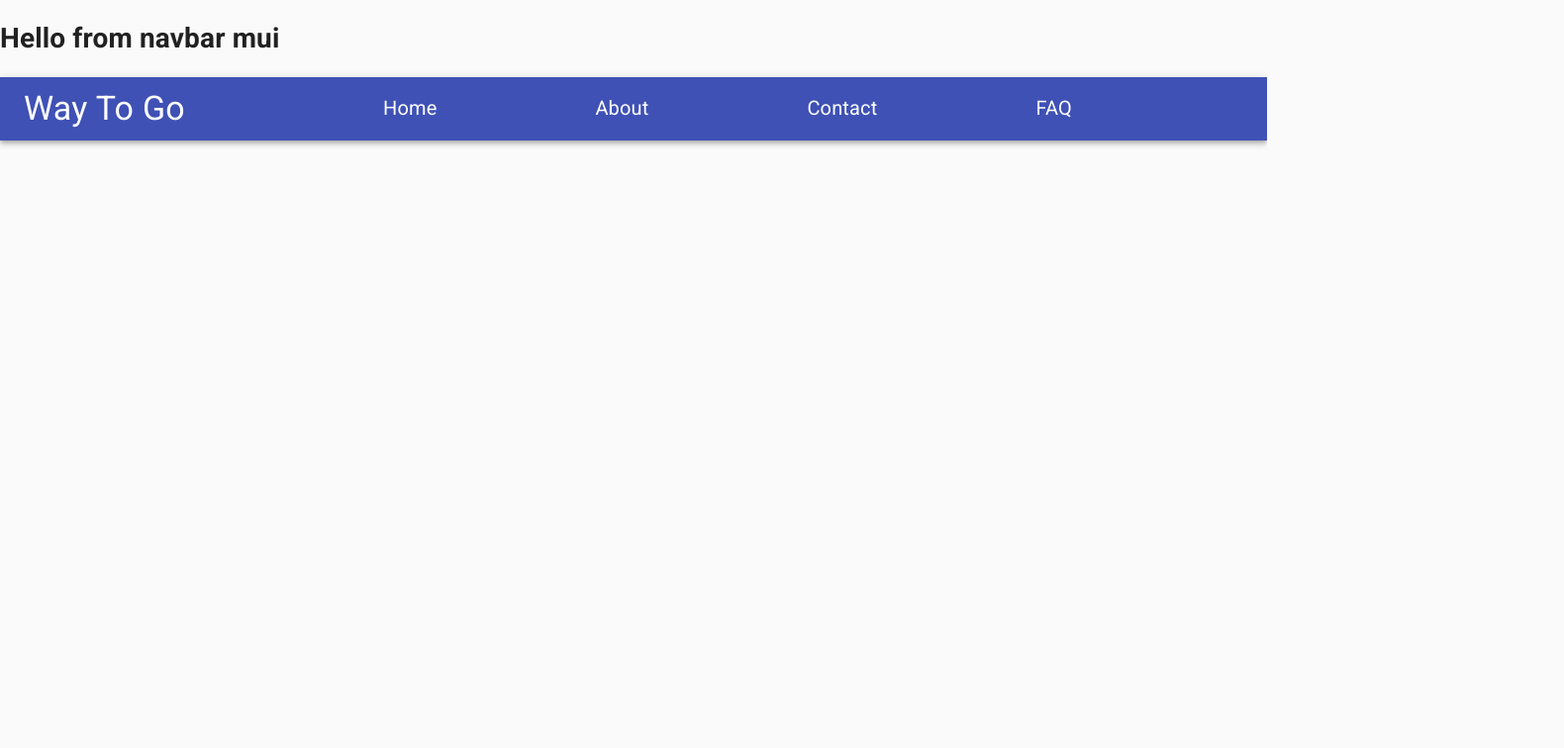
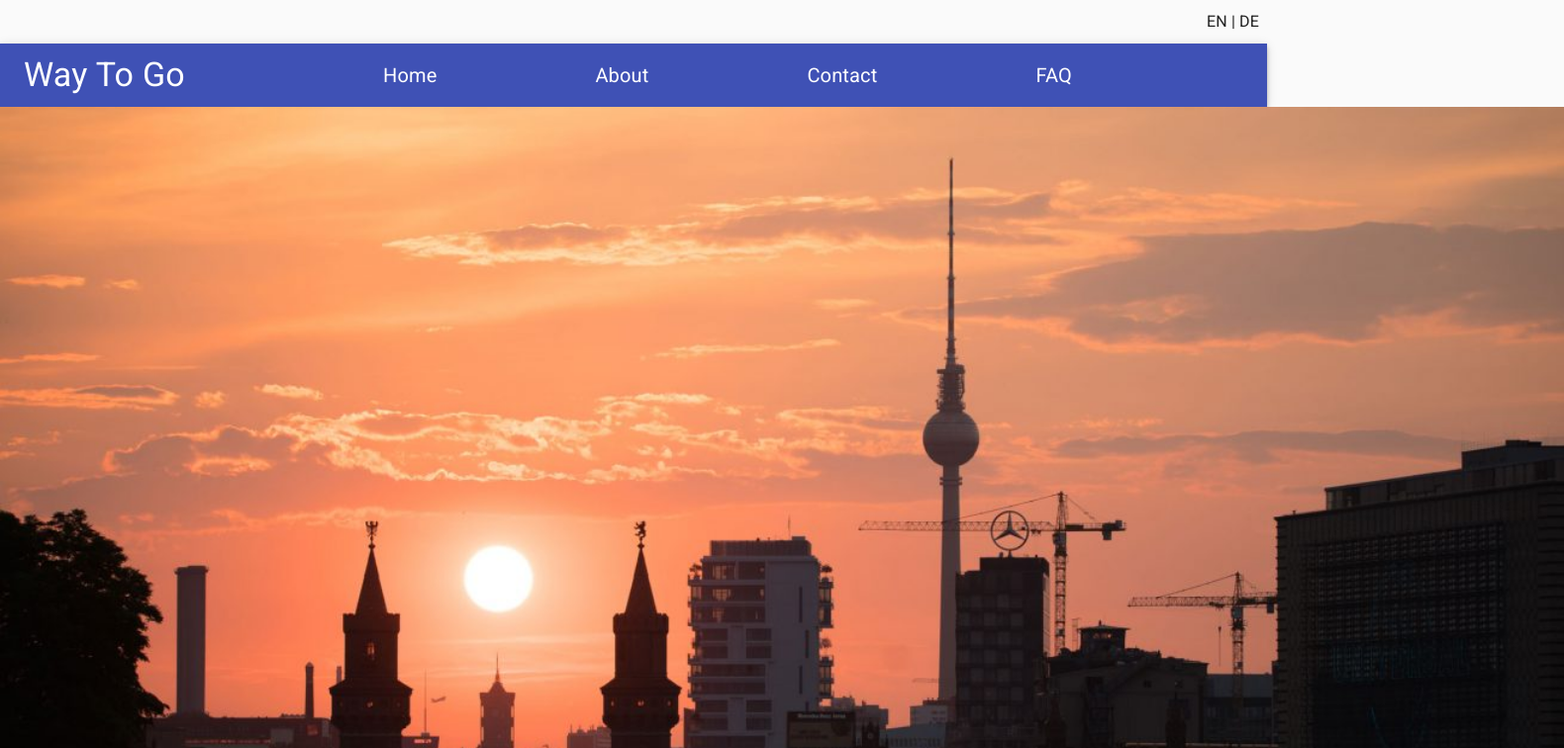
Before and after one commit to sara01rizo/mui-navbar, a React (Create React App) app: page / in a window 1280 px wide. Shown: the top 756 px of the page at 99% size, 1580 px wide, since content can reach past the window. Built offline with nearby package versions, Linux system fonts and the light colour scheme.

Commit message:
Update: import Typography and box to change top of header

```diff
--- a/src/App.css
+++ /dev/null
@@ -1,38 +0,0 @@
-.App {
-  text-align: center;
-}
-
-.App-logo {
-  height: 40vmin;
-  pointer-events: none;
-}
-
-@media (prefers-reduced-motion: no-preference) {
-  .App-logo {
-    animation: App-logo-spin infinite 20s linear;
-  }
-}
-
-.App-header {
-  background-color: #282c34;
-  min-height: 100vh;
-  display: flex;
-  flex-direction: column;
-  align-items: center;
-  justify-content: center;
-  font-size: calc(10px + 2vmin);
-  color: white;
-}
-
-.App-link {
-  color: #61dafb;
-}
-
-@keyframes App-logo-spin {
-  from {
-    transform: rotate(0deg);
-  }
-  to {
-    transform: rotate(360deg);
-  }
-}
--- a/src/App.js
+++ b/src/App.js
@@ -4,11 +4,20 @@ import Home from "./pages/home";
 import About from "./pages/about";
 import Contact from "./pages/contact";
 import how from "./pages/how";
+import Header from "./components/header";
+import { Typography } from "@material-ui/core";
+import Box from "@mui/material/Box";
 
 export default function App() {
   return (
     <div className="App">
-      <h1>Hello from navbar mui</h1>
+      <div className="top-navbar" id="top-navbar">
+        <Box sx={{ textAlign: "right", m: 1 }}>
+          <Typography variant="subtitle1" textAlign="right">
+            <span>EN </span> | <span>DE</span>
+          </Typography>
+        </Box>
+      </div>
       <Router>
         <Navbar />
         <Routes>
@@ -19,6 +28,7 @@ export default function App() {
           <Route path="/how" component={how} />
         </Routes>
       </Router>
+      <Header />
     </div>
   );
 }
```
